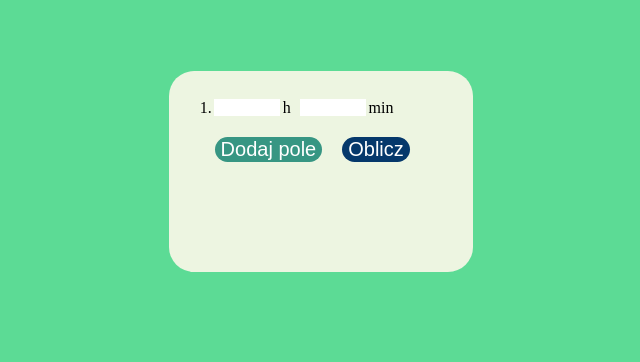
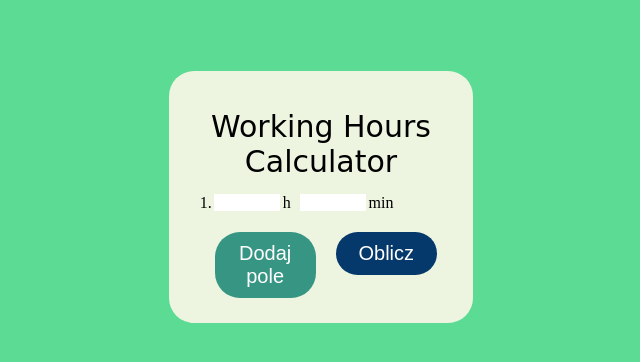
Before and after one commit to AdamKlekowski/AdamKlekowski.github.io, a plain HTML site: page index.html in a window 1280 px wide. Shown: the whole page, without its empty margins (319-959 px from the left). Drawn offline with Linux system fonts and the light colour scheme.

Commit message:
add title, change buttons padding

```diff
--- a/css/styles.css
+++ b/css/styles.css
@@ -13,6 +13,12 @@ body {
     background: #EDF5E1;
     padding: 2%;
     border-radius: 25px;
+}
+
+#title {
+    font-size: 30px;
+    padding: 5%;
+    font-family: "Apple Chancery", cursive;
 }
 
 .order_num {
@@ -78,6 +84,7 @@ body {
     float: left;
     margin-left: 20px;
     margin-top: 20px;
+    padding: 10px;
 }
 
 #sum_button {
@@ -87,8 +94,10 @@ body {
     font-size: 20px;
     background: #05386B;
     float: left;
+    width: 40%;
 }
 
 #add_new_record {
+    width: 40%;
     background: #379683;
 }
--- a/index.html
+++ b/index.html
@@ -9,6 +9,7 @@
 <body>
 
     <div id="main_div">
+        <div id="title">Working Hours Calculator</div>
         <div id="records">
             <div class="record">
                 <div class="order_num">1.</div>
```
